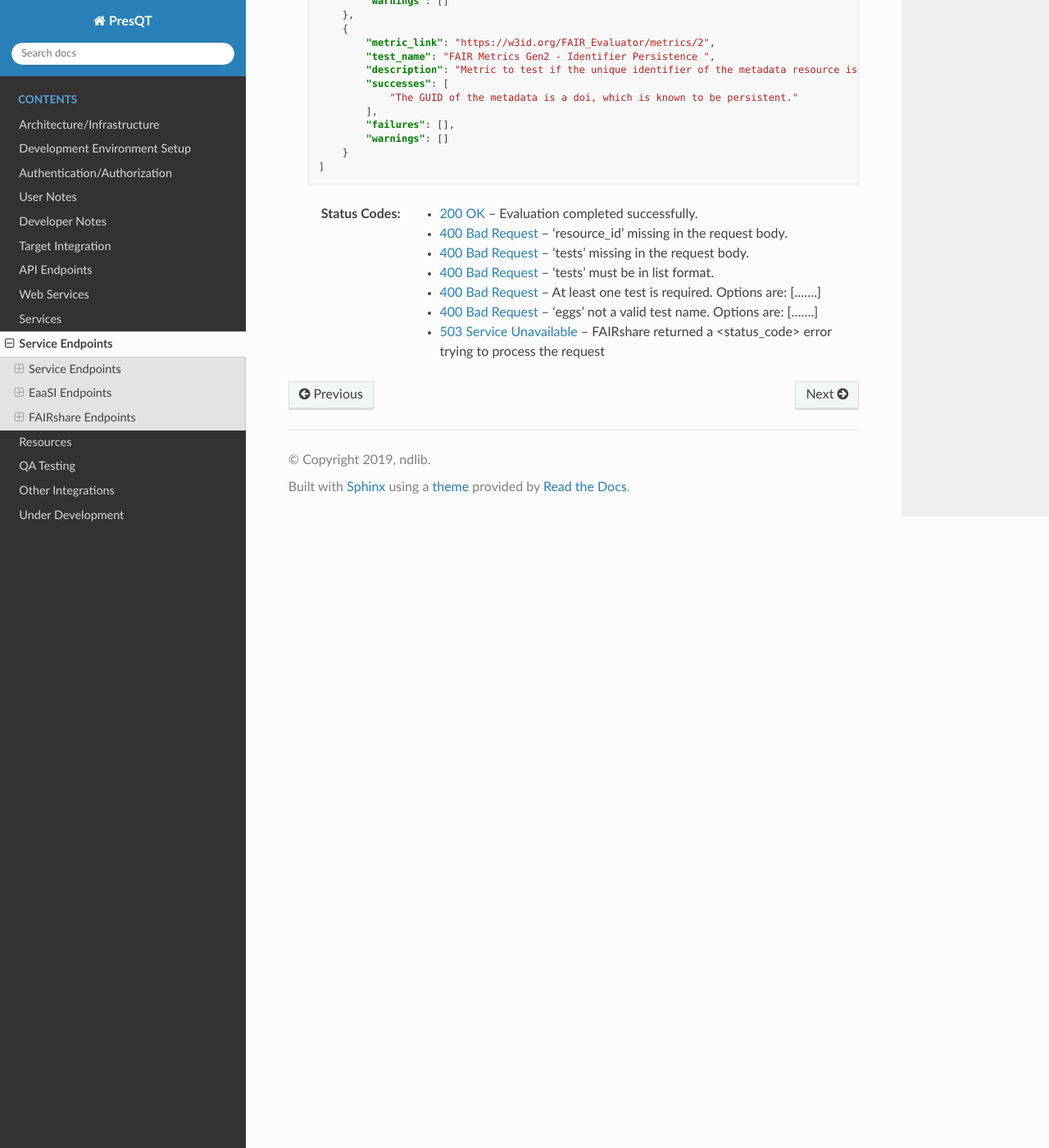
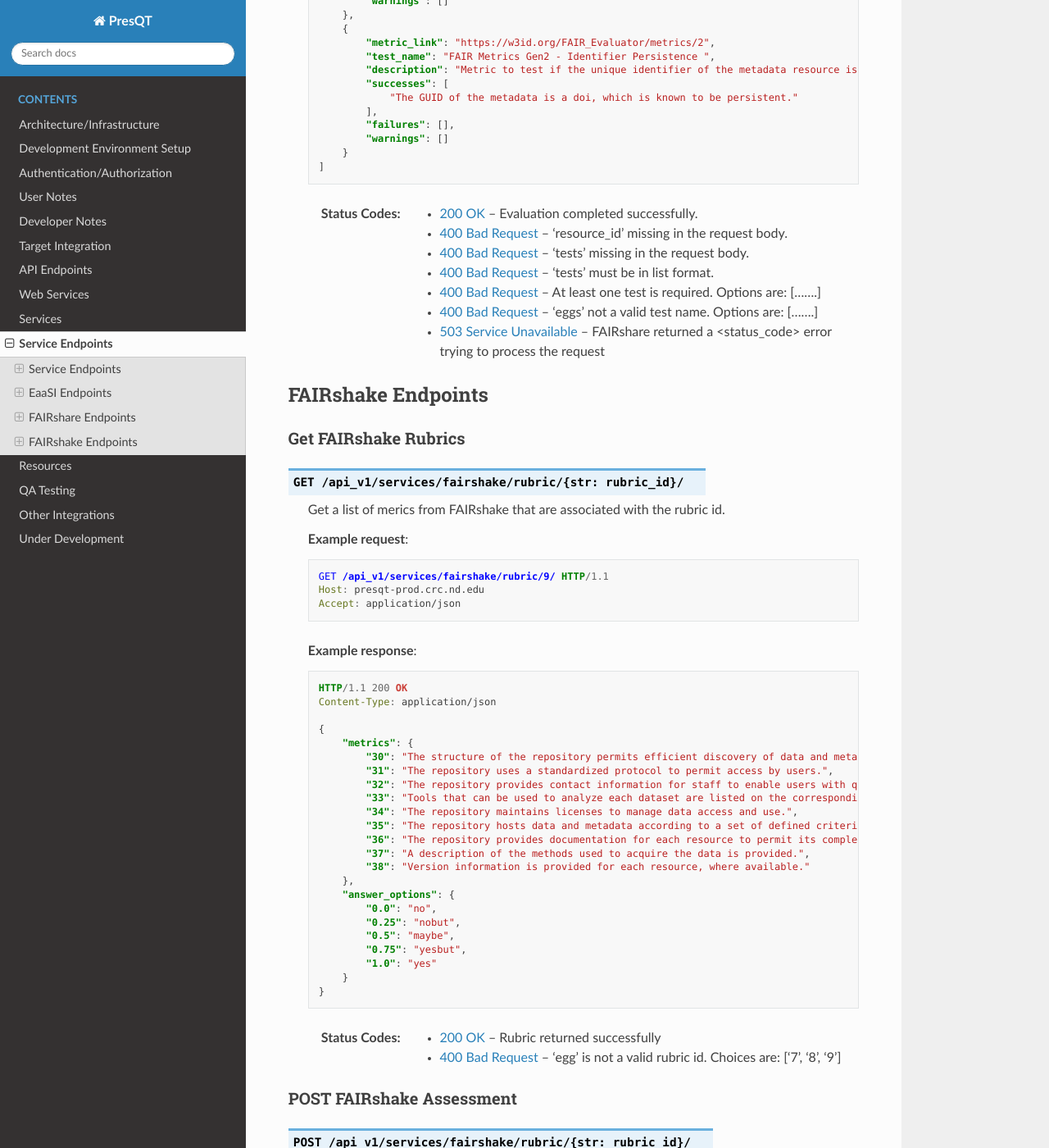
Before and after one commit to Lucy-Family-Institute/presqt, a Sphinx documentation site: the page built from docs/service_endpoints.rst, in a window 1280 px wide and 1400 px high, scrolled down 5088 px. Shown: the whole window at 82% size. Built offline with Sphinx 7.4.7 and the Read the Docs theme 2.0.0, drawn with Linux system fonts in a browser that asks for light colours; some of the changed text lies outside the part shown.

Commit message:
Update documentation

```diff
--- a/docs/service_endpoints.rst
+++ b/docs/service_endpoints.rst
@@ -296,3 +296,112 @@ POST FAIRshare Evaluator
     :statuscode 400: At least one test is required. Options are: [.......]
     :statuscode 400: 'eggs' not a valid test name. Options are: [.......]
     :statuscode 503: FAIRshare returned a <status_code> error trying to process the request
+
+
+FAIRshake Endpoints
+-------------------
+
+Get FAIRshake Rubrics
++++++++++++++++++++++
+
+.. http:get:: /api_v1/services/fairshake/rubric/{str: rubric_id}/
+
+    Get a list of merics from FAIRshake that are associated with the rubric id.
+
+    **Example request**:
+
+    .. sourcecode:: http
+
+        GET /api_v1/services/fairshake/rubric/9/ HTTP/1.1
+        Host: presqt-prod.crc.nd.edu
+        Accept: application/json
+
+    **Example response**:
+
+    .. sourcecode:: http
+
+        HTTP/1.1 200 OK
+        Content-Type: application/json
+
+        {
+            "metrics": {
+                "30": "The structure of the repository permits efficient discovery of data and metadata by end users.",
+                "31": "The repository uses a standardized protocol to permit access by users.",
+                "32": "The repository provides contact information for staff to enable users with questions or suggestions to interact with repository experts.",
+                "33": "Tools that can be used to analyze each dataset are listed on the corresponding dataset pages.",
+                "34": "The repository maintains licenses to manage data access and use.",
+                "35": "The repository hosts data and metadata according to a set of defined criteria to ensure that the resources provided are consistent with the intent of the repository.",
+                "36": "The repository provides documentation for each resource to permit its complete and accurate citation.",
+                "37": "A description of the methods used to acquire the data is provided.",
+                "38": "Version information is provided for each resource, where available."
+            },
+            "answer_options": {
+                "0.0": "no",
+                "0.25": "nobut",
+                "0.5": "maybe",
+                "0.75": "yesbut",
+                "1.0": "yes"
+            }
+        }
+
+
+    :statuscode 200: Rubric returned successfully
+    :statuscode 400: 'egg' is not a valid rubric id. Choices are: ['7', '8', '9']
+
+POST FAIRshake Assessment
++++++++++++++++++++++++++
+
+.. http:post:: /api_v1/services/fairshake/rubric/{str: rubric_id}/
+
+    Submit a FAIRshake Assessment request for the given rubric.
+
+    **Example request**:
+
+    .. sourcecode:: http
+
+        POST /api_v1/services/fairshake/rubric/9/ HTTP/1.1
+        Host: presqt-prod.crc.nd.edu
+        Accept: application/json
+
+        Example body json:
+            {
+                "project_url": "https://github.com/ndlib/presqt",
+                "project_title": "presqt",
+                "rubric_answers": {
+                    "30": "0.0",
+                    "31": "0.5",
+                    "32": "0.0",
+                    "33": "1.0",
+                    "34": "1.0",
+                    "35": "1.0",
+                    "36": "0.5",
+                    "37": "0.0",
+                    "38": "0.0"
+                }
+            }
+
+    **Example response**:
+
+    .. sourcecode:: http
+
+        HTTP/1.1 200 OK
+        Content-Type: application/json
+
+        {
+            "digital_object_id": 166055,
+            "rubric_responses": [
+                {
+                    "metric": "The structure of the repository permits efficient discovery of data and metadata by end users.",
+                    "score": "0.0",
+                    "score_explanation": "no"
+                }...
+            ]
+        }
+    :statuscode 200: Assessment completed successfully.
+    :statuscode 400: 'eggs' is not a valid rubric id. Options are: ['7', '8', '9']
+    :statuscode 400: 'project_url' missing in POST body.
+    :statuscode 400: 'project_title' missing in POST body.
+    :statuscode 400: 'rubric_answers' missing in POST body.
+    :statuscode 400: 'rubric_answers' must be an object with the metric id's as the keys and answer values as the values.
+    :statuscode 400: Missing response for metric '30'. Required metrics are: ['30', '31', '32']
+    :statuscode 400: 'egg' is not a valid answer. Options are: ['0.0', '0.25', '0.5', '0.75', '1.0']
--- a/docs/services.rst
+++ b/docs/services.rst
@@ -44,3 +44,8 @@
 PresQT takes advantage of `FAIRshare's <https://fairsharing.github.io/FAIR-Evaluator-FrontEnd/#!/#%2F! />`_
 prebuilt maturity indicator tests. Our PresQT API calls use an approved `collection of tests <https://fairsharing.github.io/FAIR-Evaluator-FrontEnd/#!/collections/16 />`_ identified by the
 PI's and community.
+
+FAIRshake Assessment Service
+----------------------------
+PresQT takes advantage of `FAIRshake's <https://fairshake.cloud/ />`_ manual assessment functionality
+to allow users to assess the FAIRness of their research projects.
```
Also changed, not shown: docs/index.rst (+7 -5 lines), 1 other file.
